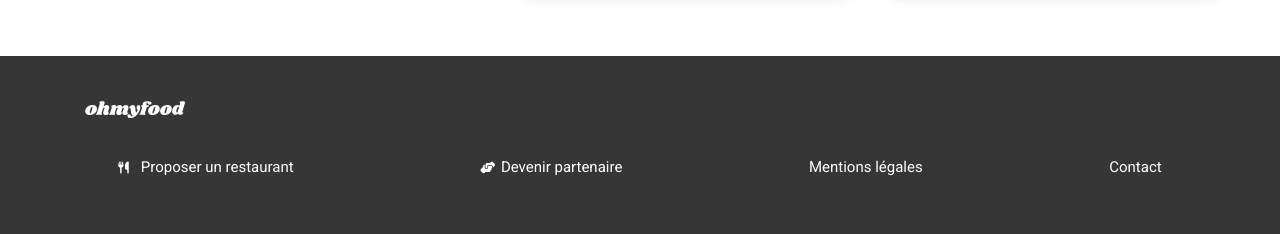
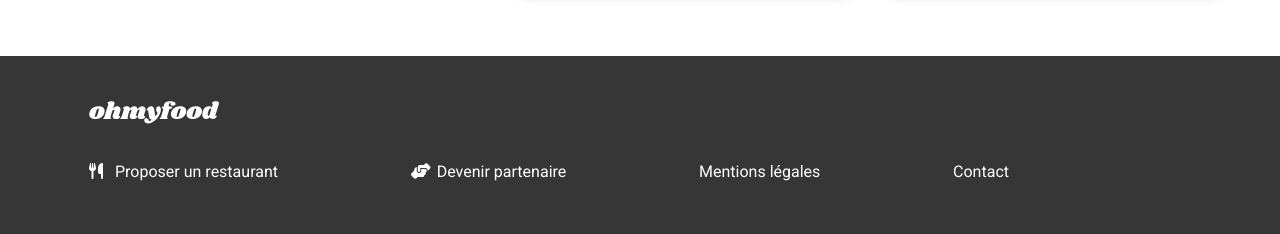
Before and after one commit to AviBentura/BenturaAvi-Hai_3_01032021, a plain HTML site: page index.html in a window 1280 px wide. Shown: the part 1154-1388 px from the top of the page. Drawn offline with Linux system fonts and the light colour scheme; a web font is replaced by a local one.

Commit message:
Page d'acceuil Footer - @media queries desktop

```diff
--- a/index.html
+++ b/index.html
@@ -346,7 +346,7 @@
     </main>
     <footer>
       <div class="pied-page">
-        <div class="pied-page image">
+        <div class="pied-page pied-page--image">
           <svg
             xmlns="http://www.w3.org/2000/svg"
             width="100"
--- a/sass/base/Polices/_media.scss
+++ b/sass/base/Polices/_media.scss
@@ -1,5 +1,5 @@
 header {
-  @media screen and (min-width: 780px) and (max-width: 1440px) {
+  @media screen and (min-width: 780px) and (max-width: 2560px) {
     display: grid;
     grid-template-areas:
       "photo desc"
@@ -55,7 +55,7 @@ header {
 }
 
 main {
-  @media screen and (min-width: 1024px) and (max-width: 1440px) {
+  @media screen and (min-width: 1024px) and (max-width: 2560px) {
     display: grid;
     grid-template-columns: 40% 60%;
     & nav h2 {
@@ -93,20 +93,11 @@ main {
   }
 }
 
-footer {
-  @media screen and (min-width: 1024px) and (max-width: 1440px) {
-    & svg {
-      margin: 2rem 0 2rem 6rem;
-    }
-    & .pied-page {
-      &--text {
-        ul {
-          display: flex;
-          justify-content: space-around;
-          /*& li {
-            padding-left: 2rem;
-          }*/
-        }
+main {
+  @media screen and (min-width: 1024px) and (max-width: 1150px) {
+    & .nav__fonction {
+      & span {
+        left: -13px;
       }
     }
   }
@@ -152,3 +143,28 @@ footer {
     }
   }
 }
+
+footer {
+  @media screen and (min-width: 1024px) and (max-width: 2560px) {
+    display: grid;
+    grid-template-columns: 80%;
+    & svg {
+      margin: 2rem 0 2rem 0;
+      width: 13rem;
+    }
+    & .pied-page {
+      display: flex;
+      flex-direction: column;
+      margin-left: 6.4rem;
+      &--image {
+        margin-left: 0;
+      }
+      &--text {
+        ul {
+          display: flex;
+          justify-content: space-between;
+        }
+      }
+    }
+  }
+}
--- a/sass/base/Polices/_typography.scss
+++ b/sass/base/Polices/_typography.scss
@@ -150,7 +150,7 @@ nav {
 /* MEDIA QUERIES FONT */
 
 header {
-  @media screen and (min-width: 780px) and (max-width: 1440px) {
+  @media screen and (min-width: 780px) and (max-width: 2560px) {
     & .description {
       & button {
         font-size: 1.8rem;
@@ -160,7 +160,7 @@ header {
 }
 
 main {
-  @media screen and (min-width: 1024px) and (max-width: 1440px) {
+  @media screen and (min-width: 1024px) and (max-width: 2560px) {
     & nav {
       & h2 {
         font-size: 2.5rem;
@@ -168,3 +168,20 @@ main {
     }
   }
 }
+
+footer {
+  @media screen and (min-width: 1024px) and (max-width: 2560px) {
+    & .pied-page {
+      &--text {
+        ul {
+          & li {
+            font-size: 1.6rem;
+            & i {
+              font-size: 1.6rem;
+            }
+          }
+        }
+      }
+    }
+  }
+}
```
Also changed, not shown: sass/main.css, 1 other file.
